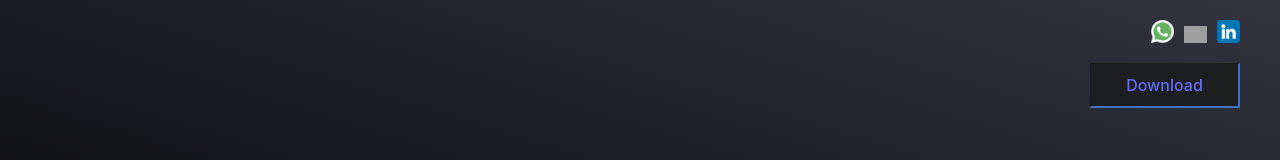
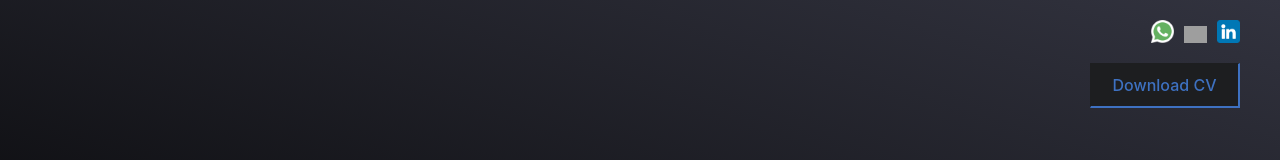
Before and after one commit to robson-magalhaes/portfolio, a React (Vite) app: page / in a window 1280 px wide. Shown: the top 160 px of the page. Built offline with nearby package versions, Linux system fonts and the light colour scheme; grey boxes are pictures that could not be loaded.

Commit message:
Aplicando outra forma de download do curriculo

```diff
--- a/src/components/NavMenu/navMenu.jsx
+++ b/src/components/NavMenu/navMenu.jsx
@@ -9,7 +9,11 @@ import { useState } from 'react';
 export const NavMenu = () => {
   const [estaVisivel, setVisivel] = useState(false);
   function handleClickDownload(){
-    alert('Download Concluido!!');
+    const url = "src/data/curriculo.pdf";
+    var download = document.createElement('a');
+    download.href = url;
+    download.setAttribute('download', 'Curriculo Dev Software - ROBSON.pdf');
+    download.click();
   }
   return (
     <>
@@ -74,8 +78,9 @@ export const NavMenu = () => {
             </Link>
           </C.IconSocial>
           <C.BotaoCurriculo onClick={handleClickDownload}>
+            Download CV
             {/* <Link to={"src/data/curriculo.pdf"}> Download CV</Link> */}
-          <a href="src/data/curriculo.pdf" download="Curriculo Dev Software - ROBSON.pdf">Download</a>
+          {/* <a href="src/data/curriculo.pdf" download="Curriculo Dev Software - ROBSON.pdf">Download</a> */}
             </C.BotaoCurriculo>
         </C.BoxSegundo>
       </C.NavSessao>
```
